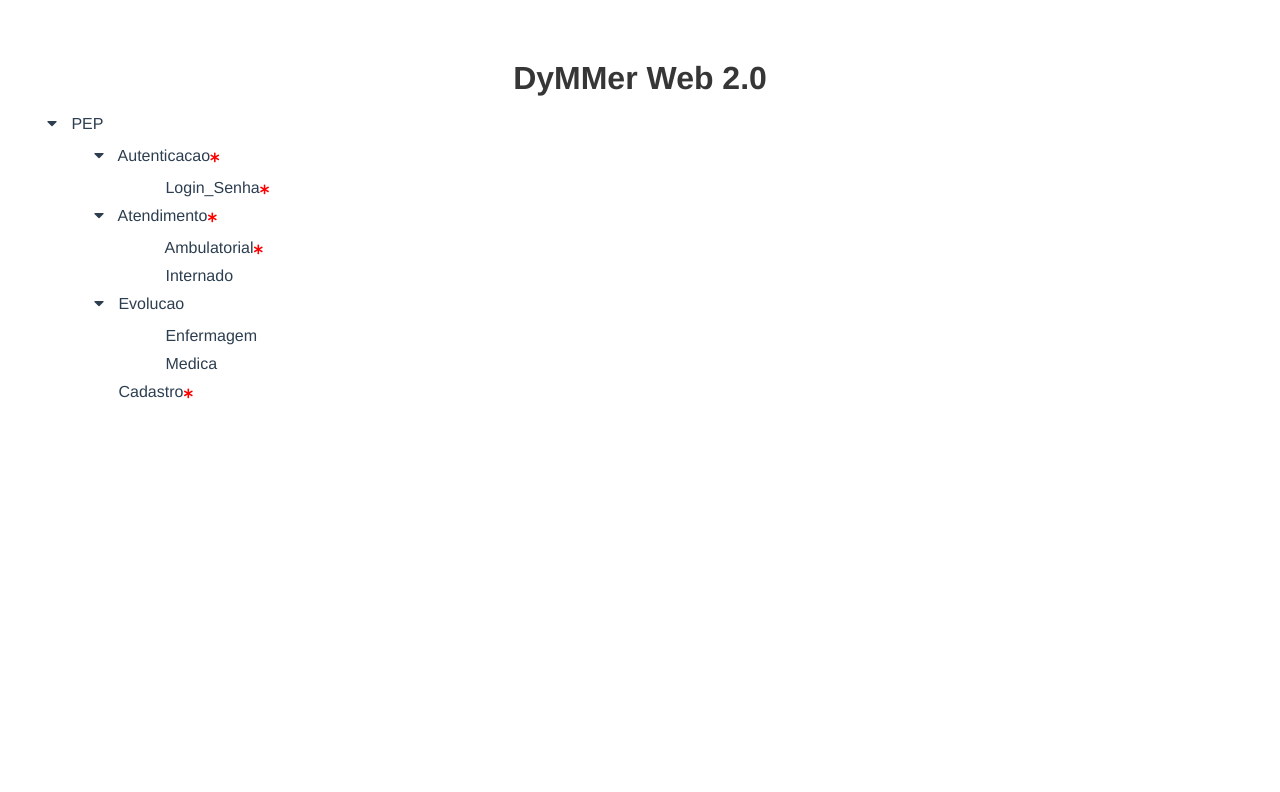
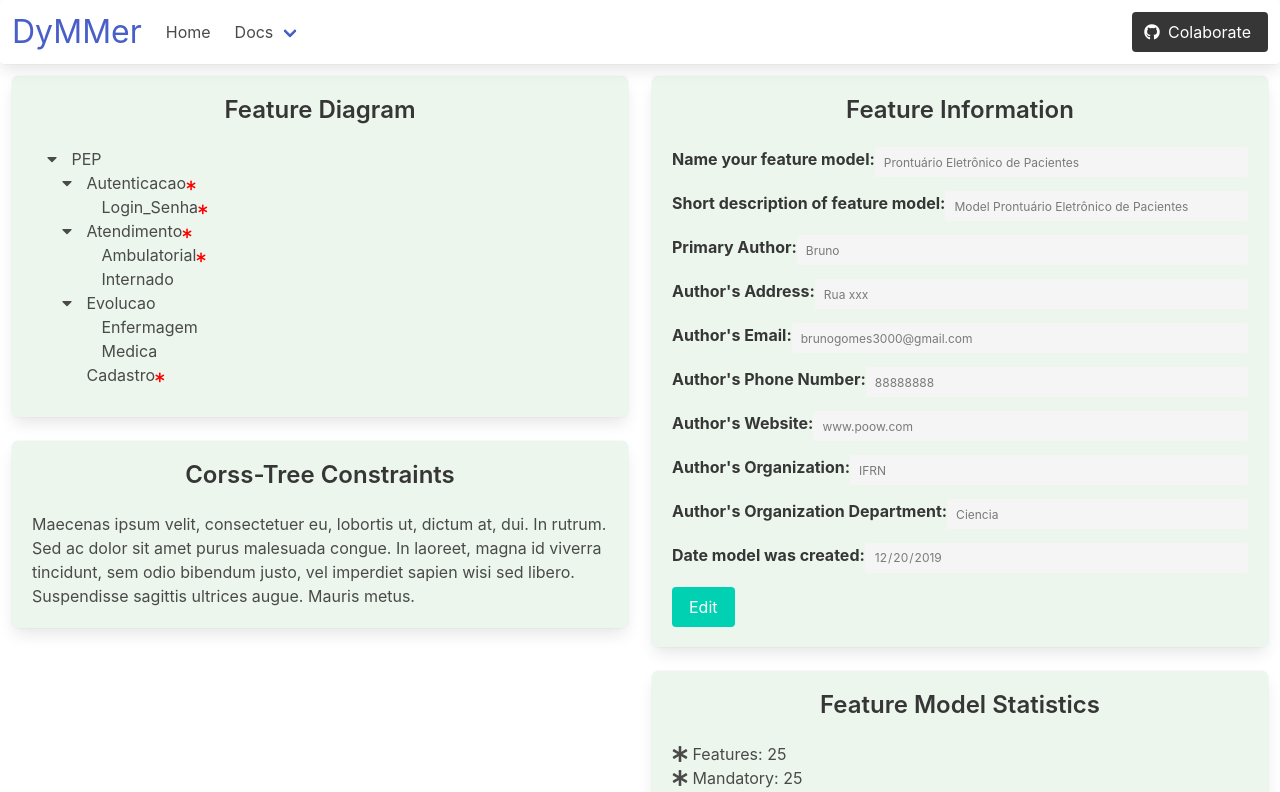
Before and after one commit to rgllima/Dymmer-Web, a Vue app: page /#/ in a window 1280 px wide. Shown: the top 792 px of the page. Built offline with nearby package versions, Linux system fonts and the light colour scheme.

Commit message:
CSS edition of TreeComponent and HomePage

```diff
--- a/src/App.vue
+++ b/src/App.vue
@@ -5,18 +5,11 @@
 </template>
 
 <script>
+
 export default {
   name: 'App'
 }
 </script>
 
 <style>
-#app {
-  font-family: 'Avenir', Helvetica, Arial, sans-serif;
-  -webkit-font-smoothing: antialiased;
-  -moz-osx-font-smoothing: grayscale;
-  /* text-align: center; */
-  color: #2c3e50;
-  margin-top: 60px;
-}
 </style>
--- a/src/components/HomePage.vue
+++ b/src/components/HomePage.vue
@@ -1,24 +1,36 @@
 <template lang="html">
-  <div class="content">
-    <header>
-      <h1>DyMMer Web 2.0</h1>
-    </header>
-    <tree></tree>
+  <div class="homepage-content">
+    <div>
+      <navbar></navbar>
+    </div>
+
+    <div>
+      <tree></tree>
+    </div>
+
+    <footer class="footer has-background-black-bis">
+      <div class="content has-text-centered">
+        <p class="has-text-light">
+          <strong class="has-text-light">DyMMer</strong> by <a href="https://www.quixada.ufc.br/">Universidade Federal do Ceará - Campus Quixadá</a>. The source code is licensed
+          <a href="http://opensource.org/licenses/mit-license.php">MIT</a>.
+        </p>
+      </div>
+    </footer>
   </div>
 </template>
 
 <script>
 import Tree from './Tree.vue'
+import Navbar from './Navbar/Navbar.vue'
 
 export default {
   components: {
-    Tree
+    Tree,
+    Navbar
   }
 }
 </script>
 
 <style lang="css">
-  header {
-    text-align: center;
-  }
+
 </style>
--- a/src/components/Tree.vue
+++ b/src/components/Tree.vue
@@ -1,7 +1,158 @@
 <template>
-  <div>
-    <div id="tree">
-      <v-treeview v-model="feature_model.feature_tree" :openAll="openAll"></v-treeview>
+  <div id="tree-component" class="column">
+    <div id="tree" class="columns is-desktop">
+
+      <div class="column">
+        <div class="box my-background-color">
+          <h3 class="title is-4 has-text-centered">Feature Diagram</h3>
+          <v-treeview v-model="feature_model.feature_tree" :openAll="openAll"></v-treeview>
+        </div>
+
+        <div id="tree-constraints" class="box my-background-color">
+          <h3 class="title is-4 has-text-centered">Corss-Tree Constraints</h3>
+          <div>
+            <p>Maecenas ipsum velit, consectetuer eu, lobortis ut, dictum at, dui. In rutrum. Sed ac dolor sit amet purus malesuada congue. In laoreet, magna id viverra tincidunt, sem odio bibendum justo, vel imperdiet sapien wisi sed libero. Suspendisse sagittis ultrices augue. Mauris metus.</p>
+          </div>
+        </div>
+      </div>
+
+      <div class="column">
+          <div id="tree-info" class="box my-background-color">
+            <h3 class="title is-4 has-text-centered">Feature Information</h3>
+
+            <div class="field is-horizontal">
+              <label class="label">Name your feature model: </label>
+              <div class="field-body">
+                <div class="field">
+                  <div class="control">
+                      <input class="input is-small" type="text" v-model="feature_model.name" disabled>
+                  </div>
+                </div>
+              </div>
+            </div>
+
+            <div class="field is-horizontal">
+              <label class="label">Short description of feature model:</label>
+              <div class="field-body">
+                <div class="field">
+                  <div class="control">
+                      <input class="input is-small" type="text" v-model="feature_model.description" disabled>
+                  </div>
+                </div>
+              </div>
+            </div>
+
+            <div class="field is-horizontal">
+              <label class="label">Primary Author:</label>
+              <div class="field-body">
+                <div class="field">
+                  <div class="control">
+                      <input class="input is-small" type="text" v-model="feature_model.creator" disabled>
+                  </div>
+                </div>
+              </div>
+            </div>
+
+            <div class="field is-horizontal">
+              <label class="label">Author's Address:</label>
+              <div class="field-body">
+                <div class="field">
+                  <div class="control">
+                      <input class="input is-small" type="text" v-model="feature_model.address" disabled>
+                  </div>
+                </div>
+              </div>
+            </div>
+
+            <div class="field is-horizontal">
+              <label class="label">Author's Email:</label>
+              <div class="field-body">
+                <div class="field">
+                  <div class="control">
+                      <input class="input is-small" type="email" v-model="feature_model.email" disabled>
+                  </div>
+                </div>
+              </div>
+            </div>
+
+            <div class="field is-horizontal">
+              <label class="label">Author's Phone Number:</label>
+              <div class="field-body">
+                <div class="field">
+                  <div class="control">
+                      <input class="input is-small" type="text" v-model="feature_model.phone" disabled>
+                  </div>
+                </div>
+              </div>
+            </div>
+
+            <div class="field is-horizontal">
+              <label class="label">Author's Website:</label>
+              <div class="field-body">
+                <div class="field">
+                  <div class="control">
+                      <input class="input is-small" type="text" v-model="feature_model.website" disabled>
+                  </div>
+                </div>
+              </div>
+            </div>
+
+            <div class="field is-horizontal">
+              <label class="label">Author's Organization:</label>
+              <div class="field-body">
+                <div class="field">
+                  <div class="control">
+                      <input class="input is-small" type="text" v-model="feature_model.organization" disabled>
+                  </div>
+                </div>
+              </div>
+            </div>
+
+            <div class="field is-horizontal">
+              <label class="label">Author's Organization Department:</label>
+              <div class="field-body">
+                <div class="field">
+                  <div class="control">
+                      <input class="input is-small" type="text" v-model="feature_model.department" disabled>
+                  </div>
+                </div>
+              </div>
+            </div>
+
+            <div class="field is-horizontal">
+              <label class="label">Date model was created:</label>
+              <div class="field-body">
+                <div class="field">
+                  <div class="control">
+                      <input class="input is-small" type="date" v-model="feature_model.date" disabled>
+                  </div>
+                </div>
+              </div>
+            </div>
+            <div id="button-edit" @click="editFeatureInformation">
+              <a class="button is-primary">Edit</a>
+            </div>
+            <div id="button-save-or-cancel" hidden>
+              <a class="button is-danger" @click="cancelEditFeatureInformation">Cancel</a>
+              <a class="button is-success" @click="saveFeatureInformation">Save</a>
+            </div>
+          </div>
+
+          <div id="tree-statistics" class="box my-background-color">
+            <h3 class="title is-4 has-text-centered">Feature Model Statistics</h3>
+            <div><label><i class="fa fa-asterisk"></i> Features: </label><span>25</span></div>
+            <div><label><i class="fa fa-asterisk"></i> Mandatory: </label><span>25</span></div>
+            <div><label><i class="fa fa-asterisk"></i> Optional: </label><span>25</span></div>
+            <div><label><i class="fa fa-asterisk"></i> XOR Groups: </label><span>25</span></div>
+            <div><label><i class="fa fa-asterisk"></i> OR Groups: </label><span>25</span></div>
+            <div><label><i class="fa fa-asterisk"></i> Grouped: </label><span>25</span></div>
+            <div><label><i class="fa fa-asterisk"></i> Cross-Tree Constraints (CTC): </label><span>25</span></div>
+            <div><label><i class="fa fa-asterisk"></i> CTCT (%): </label><span>25</span></div>
+            <div><label><i class="fa fa-asterisk"></i> CTC Distinct Vars : </label><span>25</span></div>
+            <div><label><i class="fa fa-asterisk"></i> CTC Clause Density: </label><span>25</span></div>
+          </div>
+      </div>
+
     </div>
   </div>
 </template>
@@ -154,45 +305,17 @@ export default {
           }
         ],
          feature_model:{
-            "-name":"Prontuário Eletrônico de Pacientes",
-            "meta":{
-               "data":[
-                  {
-                     "-name":"description",
-                     "#text":"Prontuário Eletrônico de Pacientes"
-                  },
-                  {
-                     "-name":"creator",
-                     "#text":"Bruno"
-                  },
-                  {
-                     "-name":"address"
-                  },
-                  {
-                     "-name":"email",
-                     "#text":"brunogomes3000@gmail.com"
-                  },
-                  {
-                     "-name":"phone"
-                  },
-                  {
-                     "-name":"website"
-                  },
-                  {
-                     "-name":"organization",
-                     "#text":"IFRN"
-                  },
-                  {
-                     "-name":"department"
-                  },
-                  {
-                     "-name":"date"
-                  },
-                  {
-                     "-name":"reference"
-                  }
-               ]
-            },
+            "name":"Prontuário Eletrônico de Pacientes",
+            "description": "Model Prontuário Eletrônico de Pacientes",
+            "creator": "Bruno",
+            "address": "Rua xxx",
+            "email": "brunogomes3000@gmail.com",
+            "phone": "88888888",
+            "website": "www.poow.com",
+            "organization": "IFRN",
+            "department": "Ciencia",
+            "date": "2019-12-20",
+            "reference": "www.wowow.com",
             "feature_tree": [{
                "id":"_r",
                "type":"r",
@@ -274,7 +397,24 @@ export default {
       };
     },
     methods: {
-
+      editFeatureInformation() {
+        document.getElementById('button-edit').style.display = 'none'
+        document.getElementById('button-save-or-cancel').style.display = 'block'
+        let inputs = document.getElementsByClassName('input')
+        for (var i = 0; i < inputs.length; i++) inputs[i].disabled = false
+      },
+      cancelEditFeatureInformation() {
+        document.getElementById('button-edit').style.display = 'block'
+        document.getElementById('button-save-or-cancel').style.display = 'none'
+        let inputs = document.getElementsByClassName('input')
+        for (var i = 0; i < inputs.length; i++) inputs[i].disabled = true
+      },
+      saveFeatureInformation() {
+        document.getElementById('button-edit').style.display = 'block'
+        document.getElementById('button-save-or-cancel').style.display = 'none'
+        let inputs = document.getElementsByClassName('input')
+        for (var i = 0; i < inputs.length; i++) inputs[i].disabled = true
+      }
     },
     components: {
       VTreeview
@@ -283,9 +423,8 @@ export default {
 
 </script>
 
-<!-- Add "scoped" attribute to limit CSS to this component only -->
 <style scoped>
-  #tree {
-    max-width: 380px;
-  }
+.my-background-color{
+  background-color: #ecf6ec !important;
+}
 </style>
```
Also changed, not shown: src/assets/dymmer.png (added), src/assets/logo.png (deleted).
